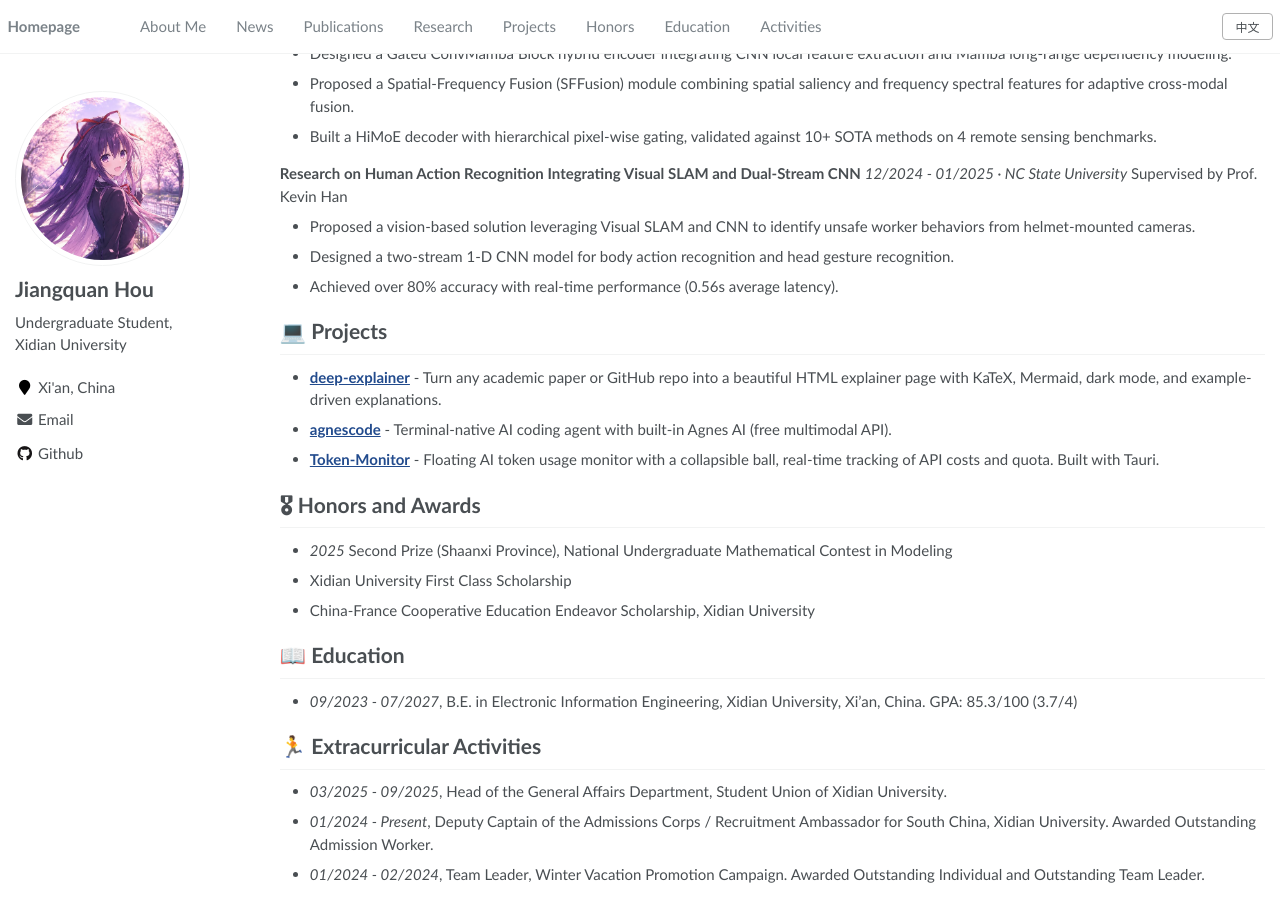
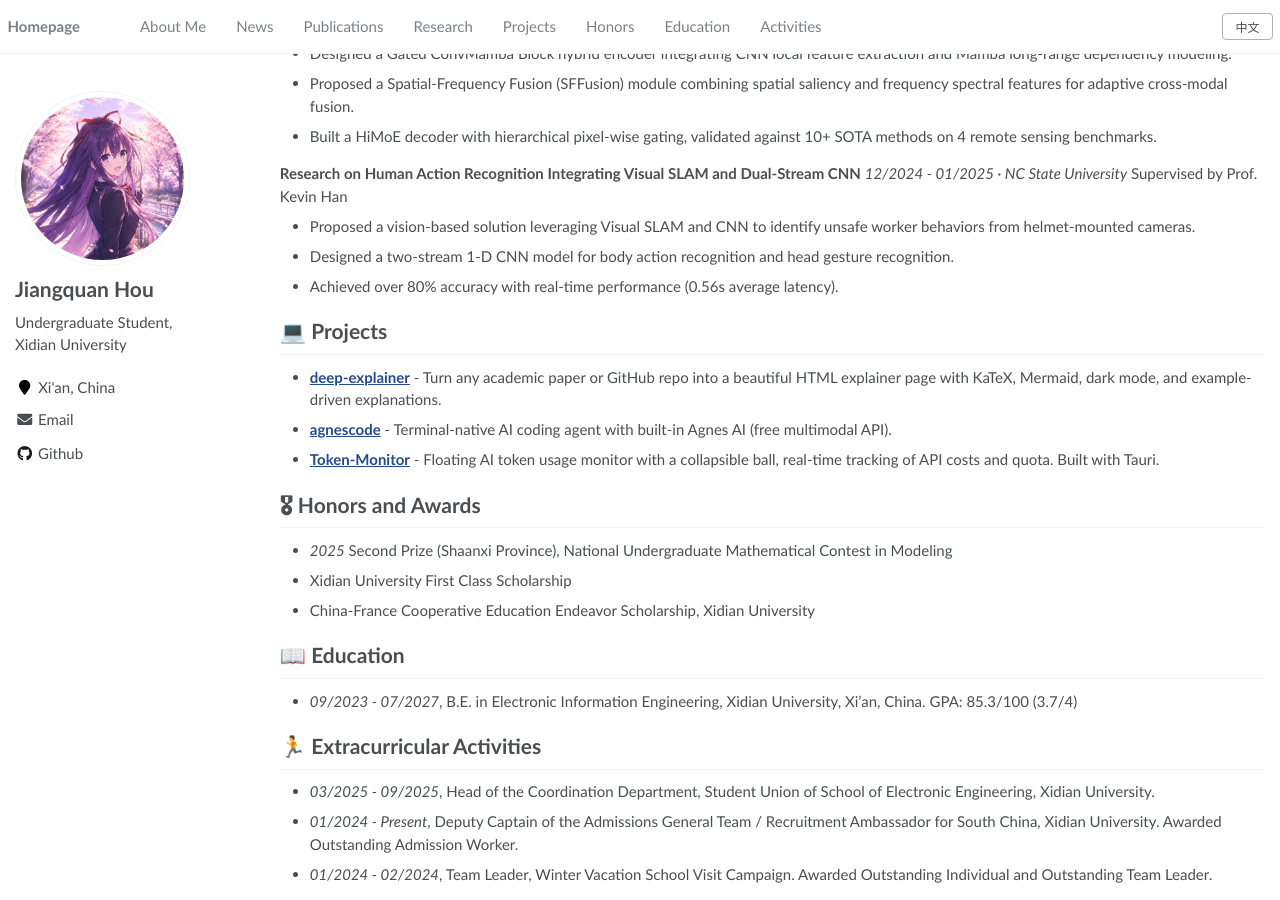
Before and after one commit to ViviQuan/ViviQuan.github.io, a Jekyll site: the page built from _pages/about.md, in a window 1280 px wide and 900 px high, scrolled down 1148 px. Built offline with Jekyll 4.4.1, drawn with Linux system fonts in a browser that asks for light colours.

Commit message:
Sync English extracurricular activities with Chinese version

```diff
--- a/_pages/about.md
+++ b/_pages/about.md
@@ -83,9 +83,9 @@ Supervised by Prof. Kevin Han
 - *09/2023 - 07/2027*, B.E. in Electronic Information Engineering, Xidian University, Xi'an, China. GPA: 85.3/100 (3.7/4)
 
 # 🏃 Extracurricular Activities {#activities}
-- *03/2025 - 09/2025*, Head of the General Affairs Department, Student Union of Xidian University.
-- *01/2024 - Present*, Deputy Captain of the Admissions Corps / Recruitment Ambassador for South China, Xidian University. Awarded Outstanding Admission Worker.
-- *01/2024 - 02/2024*, Team Leader, Winter Vacation Promotion Campaign. Awarded Outstanding Individual and Outstanding Team Leader.
+- *03/2025 - 09/2025*, Head of the Coordination Department, Student Union of School of Electronic Engineering, Xidian University.
+- *01/2024 - Present*, Deputy Captain of the Admissions General Team / Recruitment Ambassador for South China, Xidian University. Awarded Outstanding Admission Worker.
+- *01/2024 - 02/2024*, Team Leader, Winter Vacation School Visit Campaign. Awarded Outstanding Individual and Outstanding Team Leader.
 
 </div>
 
```
